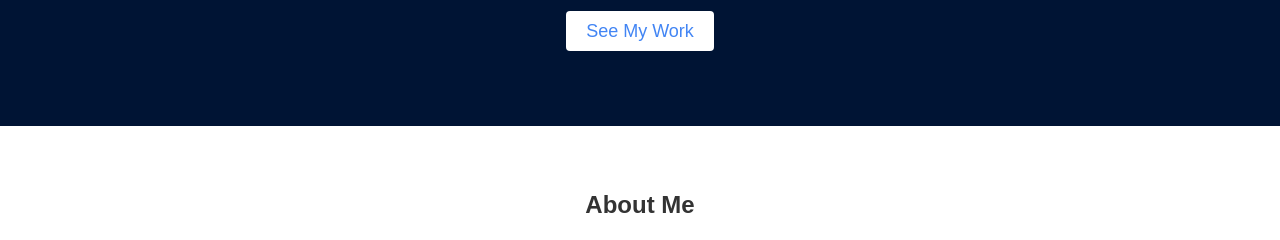
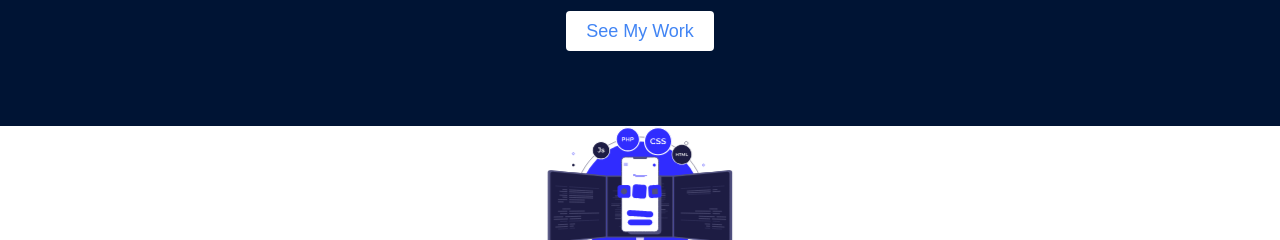
Before and after one commit to UmarDevWorks/Udevworksweb, a plain HTML site: page index.html in a window 1280 px wide. Shown: the part 560-800 px from the top of the page. Drawn offline with nearby package versions, Linux system fonts and the light colour scheme; animation ran at ten frames a second; a script that the page names is missing.

Commit message:
Update styles.css

```diff
--- a/assets/styles.css
+++ b/assets/styles.css
@@ -543,3 +543,34 @@ html, body {
     background-color:rgb(0, 145, 255);
     border-radius:10px;
 }
+
+svg {
+    padding: 20%;
+    scale: 1.25;
+}
+
+#lottie-container {
+    position: absolute;
+    top: 62%;
+    left: 50%;
+    width: 300px;
+    z-index: 9999;
+    transform: translate(-50%, -50%);
+    overflow-x: hidden;
+    overflow-y: hidden;
+
+
+}
+
+
+
+.lottie-wrapper {
+    display: flex;
+    justify-content: center;
+    align-items: center;
+    padding-top: 100px;
+    scale: 1.85;
+    max-width: 100%;
+    overflow-x: hidden;
+    overflow:hidden;
+}
```
